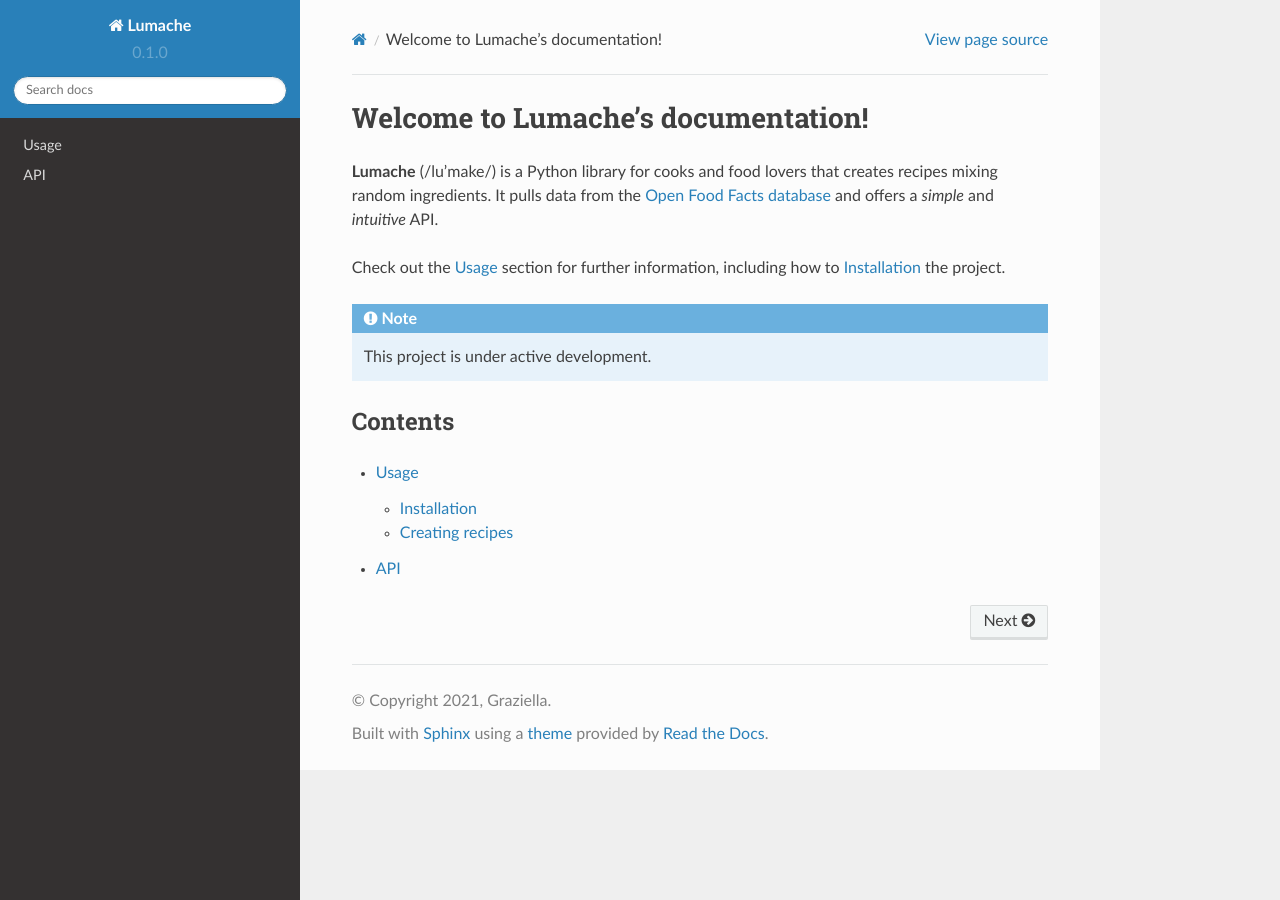
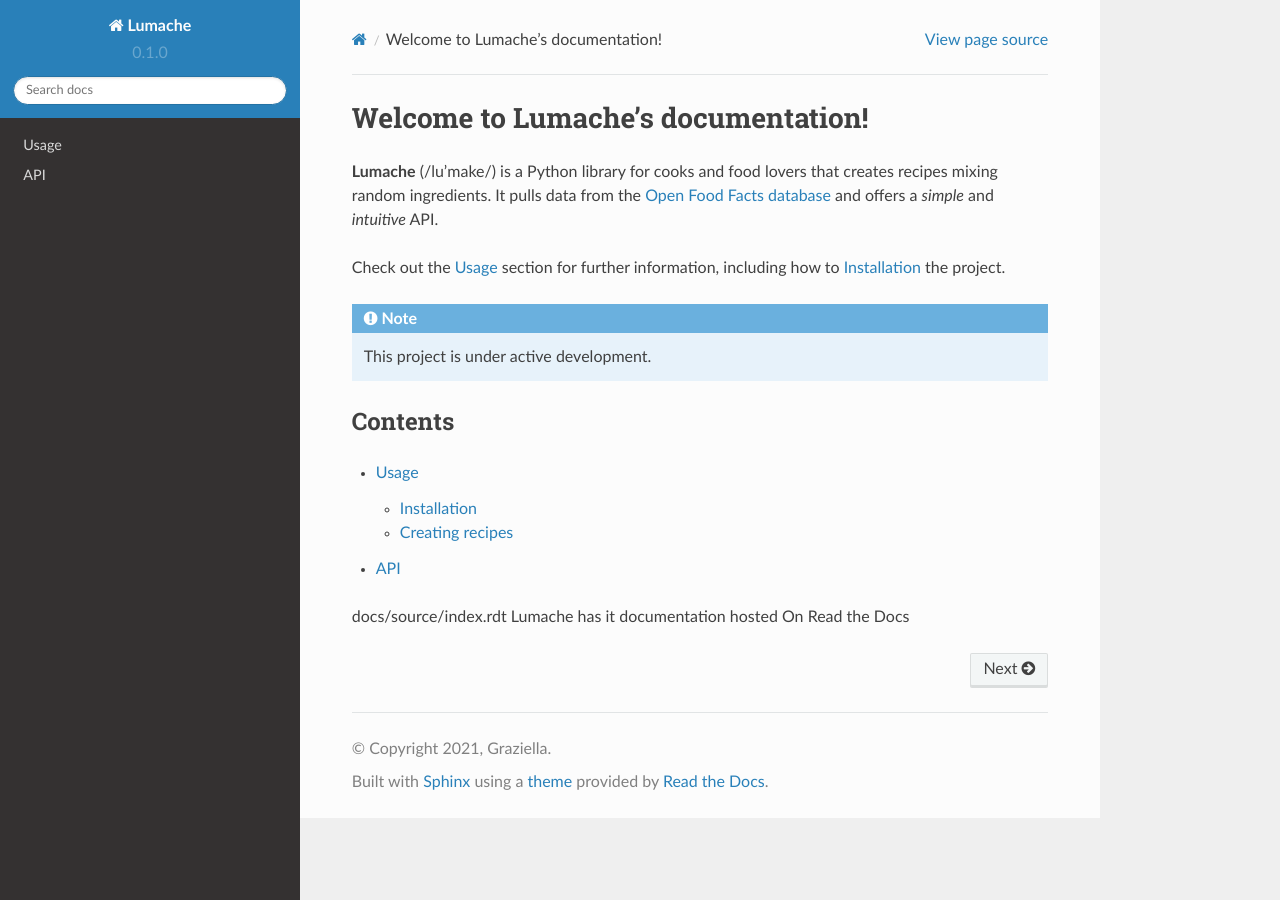
Before and after one commit to cglb-os2/shiny-repo, a Sphinx documentation site: the page built from docs/source/index.rst, in a window 1280 px wide. Built offline with Sphinx 7.4.7 and the Read the Docs theme 2.0.0, drawn with Linux system fonts in a browser that asks for light colours.

Commit message:
Update index.rst
Where the documentation is hosted

```diff
--- a/docs/source/index.rst
+++ b/docs/source/index.rst
@@ -20,3 +20,5 @@ Contents
 
    usage
    api
+docs/source/index.rdt
+Lumache has it documentation hosted On Read the Docs
```
